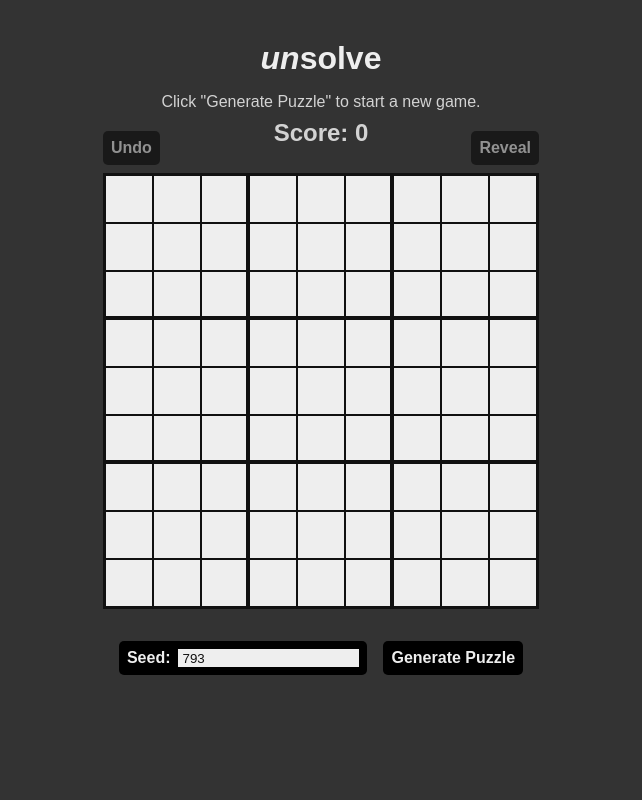
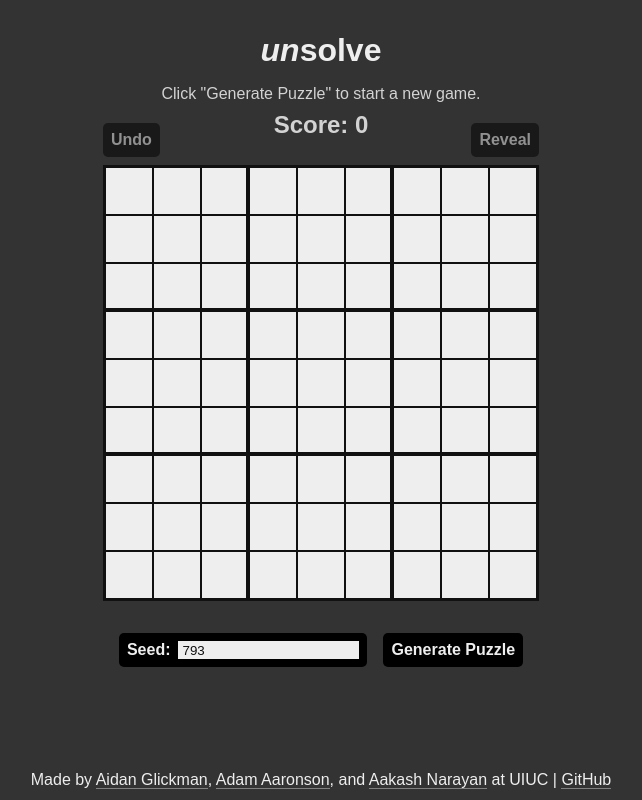
Before and after one commit to AidanGlickman/unsolve, a React (Vite) app: page / in a window 1280 px wide. Shown: the whole page, without its empty margins (319-961 px from the left). Built offline with nearby package versions, Linux system fonts and the light colour scheme.

Commit message:
Add footer (#33)
* Add sticky footer

* Add Aakash link

* Resolve merge conflicts

```diff
--- a/src/components/App.tsx
+++ b/src/components/App.tsx
@@ -115,9 +115,10 @@ function App() {
 
     return (
         <div className="app">
-            <div className="title">
+            <header className="title">
                 <h1><em>un</em>solve</h1>
-            </div>
+            </header>
+            <main>
                 <div className={"instructions" + (gameOver ? " game-over" : "") + (win ? " win" : "")}>
                     {gameOver ? (
                         win
@@ -165,6 +166,10 @@ function App() {
                     </div>
                     <button onClick={() => startGame()}>Generate Puzzle</button>
                 </div>
+            </main>
+            <footer>
+                Made by <a href="https://www.aidanglickman.com" target="_blank">Aidan Glickman</a>, <a href="https://aaronson.org" target="_blank">Adam Aaronson</a>, and <a href="https://github.com/aakashnarayan" target="_blank">Aakash Narayan</a> at UIUC | <a href="https://github.com/AidanGlickman/unsolve" target="_blank">GitHub</a>
+            </footer>
         </div>
     )
 }
--- a/src/css/App.scss
+++ b/src/css/App.scss
@@ -7,7 +7,19 @@
     margin: auto;
     padding: 0.5rem;
     text-align: center;
-    margin-top: 2rem;
+    padding-top: 2rem;
+    display: flex;
+    flex-direction: column;
+}
+
+main {
+    flex-grow: 1;
+}
+
+footer {
+    margin-top: 1rem;
+    margin-bottom: 0.2rem;
+    justify-self: flex-end;
 }
 
 .title {
--- a/src/main.scss
+++ b/src/main.scss
@@ -17,4 +17,19 @@ $text-color: #eee;
 body {
     background-color: $background-color;
     color: $text-color;
+    height: 100%;
 }
+
+html, #root, .app {
+    height: 100%;
+}
+
+a {
+    color: inherit;
+    text-decoration: none;
+    border-bottom: 1px solid gray;
+
+    &:hover {
+        color: gray;
+    }
+}
```
Lines whose indentation alone changed are shown as unchanged.
